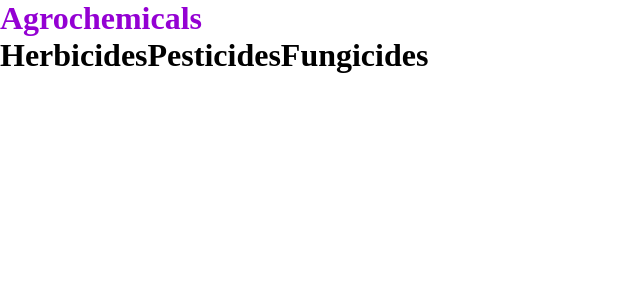
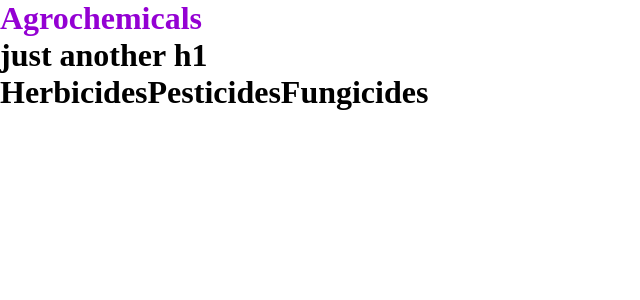
Before and after one commit to GiovanniOuvenis/agrochemicals, a Next.js app in the folder agrochemicals/: page / in a window 1280 px wide. Shown: the top 300 px of the page, without its empty margins (0-640 px from the left). Built offline with nearby package versions, Linux system fonts and the light colour scheme.

Commit message:
small change

```diff
--- a/agrochemicals/src/app/page.tsx
+++ b/agrochemicals/src/app/page.tsx
@@ -9,6 +9,7 @@ export default function Home() {
       <Link href="/agrochemicals">
         <h1 className={styles.title}> Agrochemicals</h1>
       </Link>
+      <h1>just another h1</h1>
         <div className={styles.categories}>
           <Link href="agrochemicals/herbicides">
             <h1 className={styles.category}>Herbicides</h1>
```
